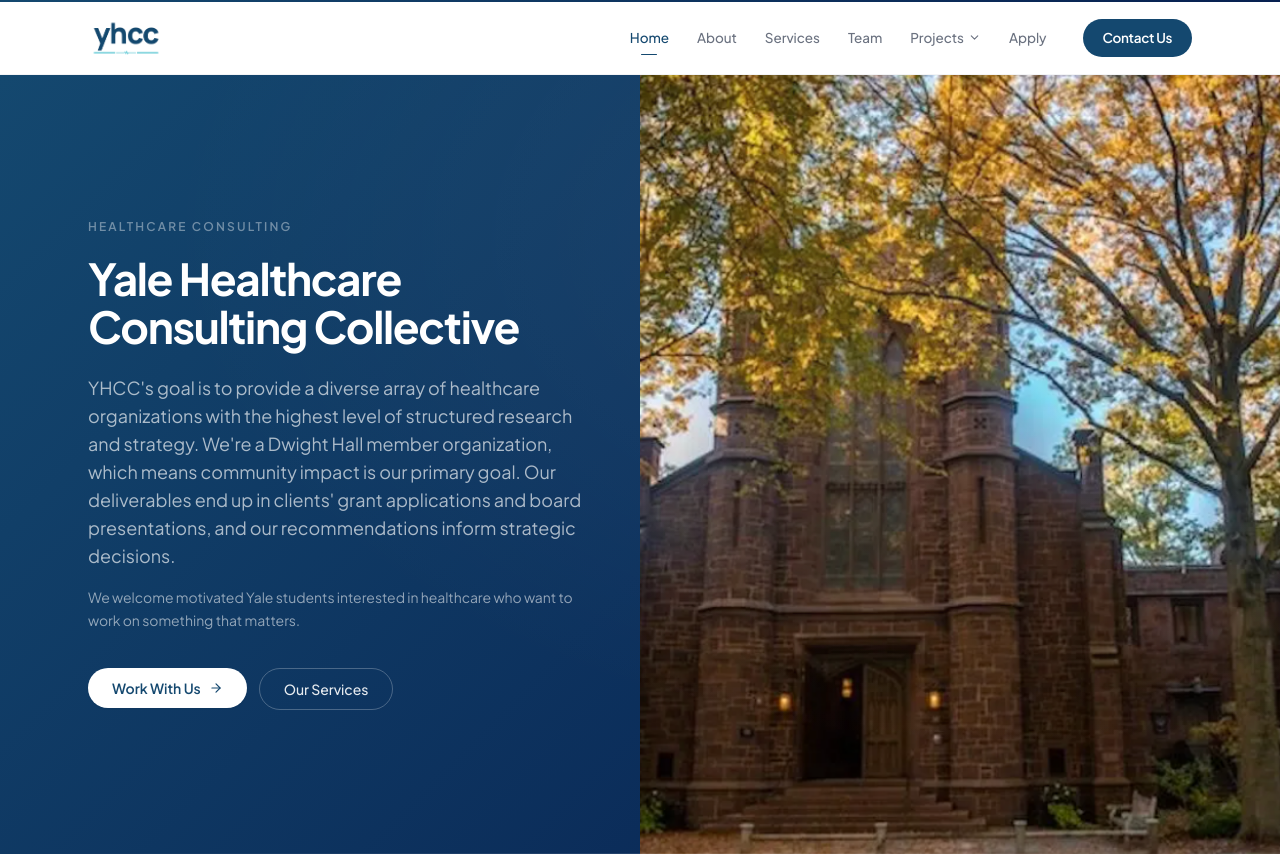
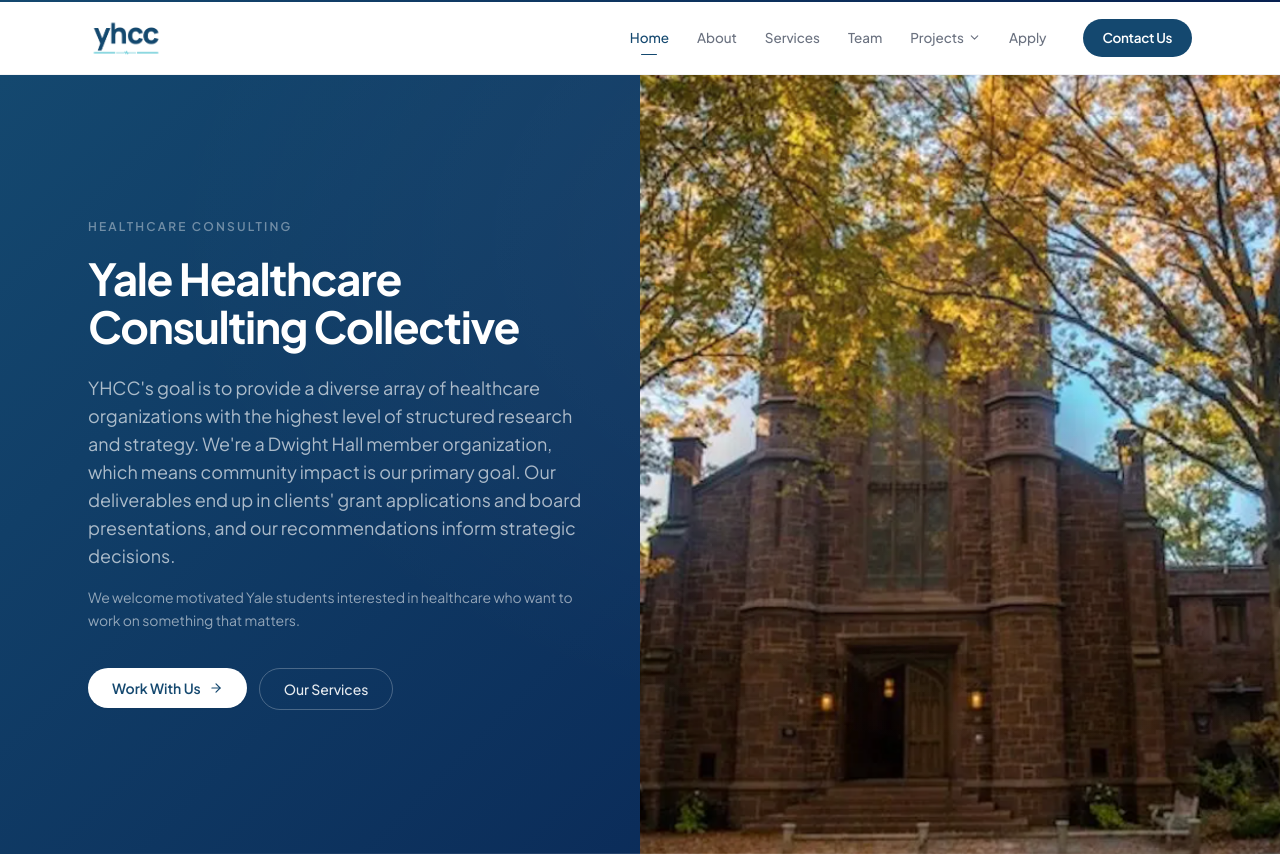
Before and after one commit to sofiagrimm/yale-healthcare-consulting, a React (Vite) app: page / in a window 1280 px wide. Shown: the top 856 px of the page. Built offline with nearby package versions, Linux system fonts and the light colour scheme.

Commit message:
Recenter Dwight Hall crop on the building's tower/entrance
Adjusts object-position from default center to 42% 35% so the crop
frames the tower and entrance rather than being pulled toward the
tree canopy on the right edge.

```diff
--- a/src/pages/Home.tsx
+++ b/src/pages/Home.tsx
@@ -103,7 +103,7 @@
             <img
               src={dwightHallImg}
               alt="Dwight Hall at Yale"
-              className="w-full h-full object-cover"
+              className="w-full h-full object-cover object-[42%_35%]"
             />
           </div>
         </div>
```
